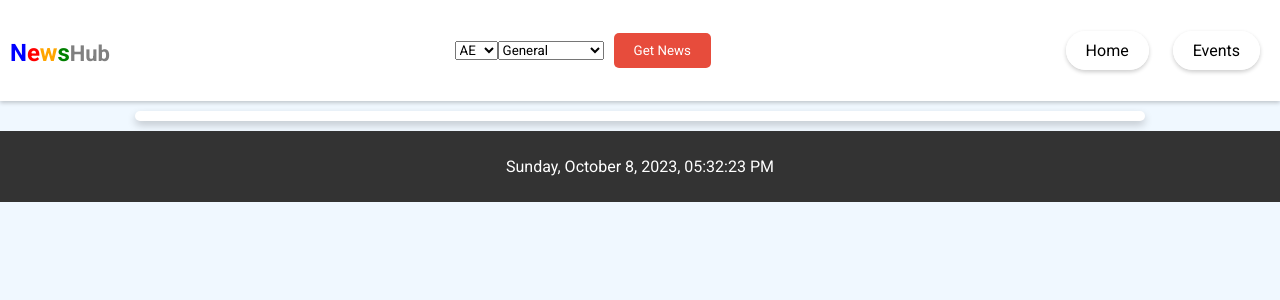
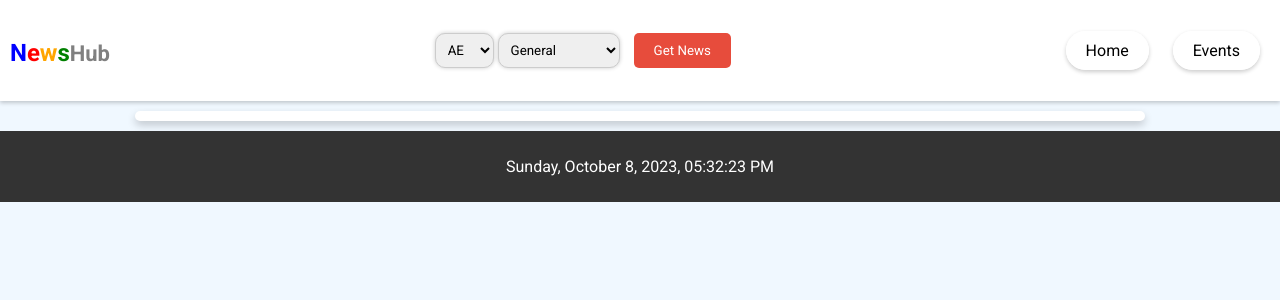
Before and after one commit to Dealer86/The-Hub, a Django app: page /news/ in a window 1280 px wide. Shown: the top 300 px of the page. Run offline with Django 4.2, Linux system fonts and the light colour scheme; data that the repository does not hold is empty.

Commit message:
Added css for form

```diff
--- a/event_newsletter_project/static/css/news.css
+++ b/event_newsletter_project/static/css/news.css
@@ -41,10 +41,13 @@ nav a:hover {
     color: black; /* Hover text color */
 }
 
-/* Form style */
-.center-form {
-    display: flex;
-    align-items: center;
+/* Style form input fields */
+.form-input {
+    padding: 8px;
+    border: 1px solid #ccc; /* Border color */
+    border-radius: 3px;
+    border-radius: 10px; /* Rounded edges */
+    box-shadow: 0 0px 4px rgba(0, 0, 0, 0.2); /* Shadow effect */
 }
 
 .center-form button {
@@ -62,13 +65,7 @@ nav a:hover {
     box-shadow: 0 5px 4px rgba(0, 0, 0, 0.2); /* Shadow effect */
 }
 
-.center-form input[type="text"] {
-    padding: 8px;
-    border: 1px solid #ccc; /* Border color */
-    border-radius: 3px;
-    border-radius: 10px; /* Rounded edges */
-    box-shadow: 0 0px 4px rgba(0, 0, 0, 0.2); /* Shadow effect */
-}
+
 
 .center-form button,
 .center-form input[type="text"] {
```
